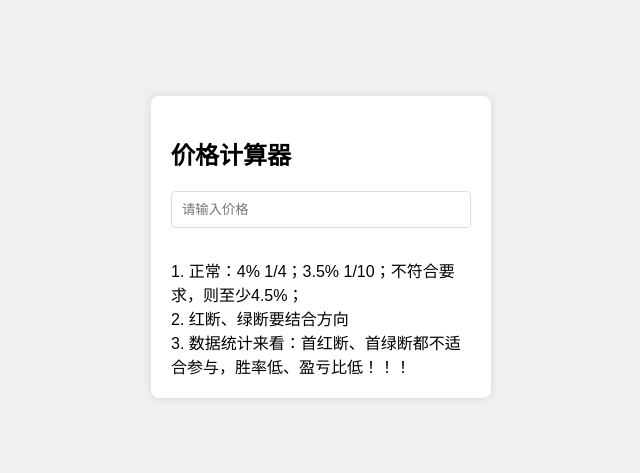
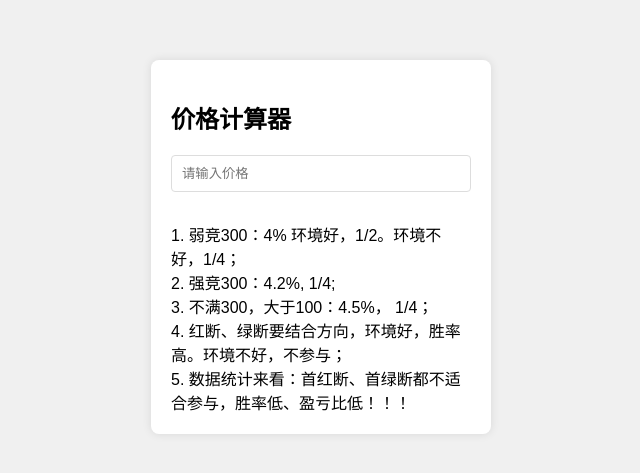
Before and after one commit to Bian2017/test-market, a plain HTML site: page index.html in a window 1280 px wide. Shown: the part 153-626 px from the top of the page, without its empty margins (319-959 px from the left). Drawn offline with Linux system fonts and the light colour scheme.

Commit message:
Update index.html

```diff
--- a/index.html
+++ b/index.html
@@ -56,9 +56,11 @@
         <input type="number" id="priceInput" placeholder="请输入价格" step="0.01">
         <div id="warning" class="warning"></div>
         <div id="results"></div>
-        <div>1. 正常：4% 1/4；3.5% 1/10；不符合要求，则至少4.5%；</div>
-        <div>2. 红断、绿断要结合方向</div>
-        <div>3. 数据统计来看：首红断、首绿断都不适合参与，胜率低、盈亏比低！！！ </div>
+        <div>1. 弱竞300：4% 环境好，1/2。环境不好，1/4；</div>
+        <div>2. 强竞300：4.2%, 1/4; </div>
+        <div>3. 不满300，大于100：4.5%， 1/4；</div>
+        <div>4. 红断、绿断要结合方向，环境好，胜率高。环境不好，不参与；</div>
+        <div>5. 数据统计来看：首红断、首绿断都不适合参与，胜率低、盈亏比低！！！ </div>
     </div>
 
     <script>
@@ -80,7 +82,7 @@
                 return;
             }
 
-            const percentages = [103, 103.5, 104，104.5, 105.5, 107.5];
+            const percentages = [103.5, 104, 104.2, 104.5, 105.5, 107.5];
             let resultHTML = '';
 
             percentages.forEach(percentage => {
```
